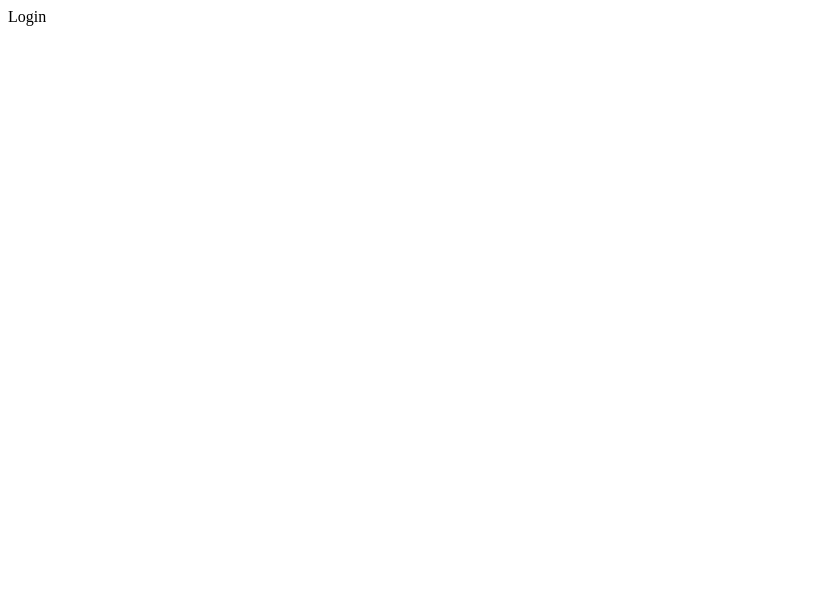
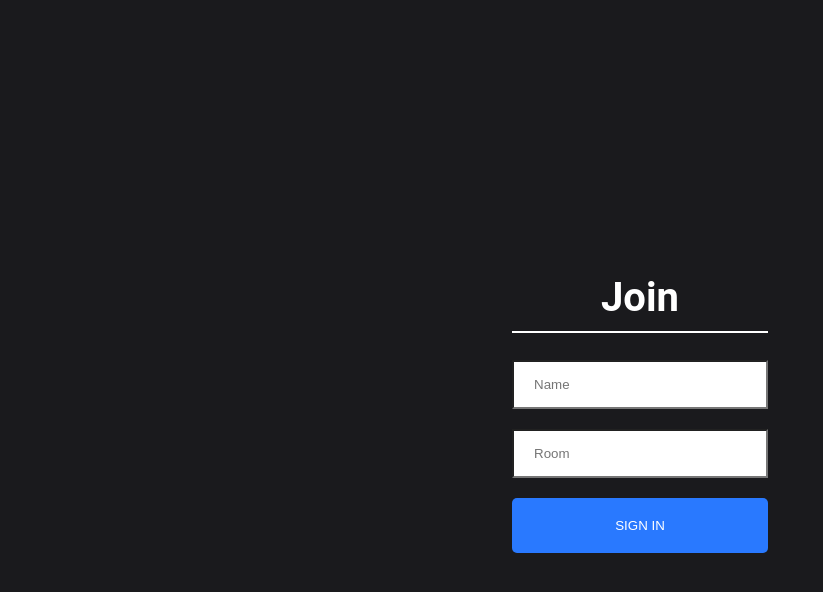
Before and after one commit to AliDemircix/chatAppWithSocket.io, a React (Create React App) app in the folder client/: page / in a window 1280 px wide. Shown: the top 592 px of the page, without its empty margins (0-823 px from the left). Built offline with nearby package versions, Linux system fonts and the light colour scheme.

Commit message:
Create a login page

```diff
--- a/client/src/App.js
+++ b/client/src/App.js
@@ -1,6 +1,6 @@
 import React from 'react';
 import { BrowserRouter, Route, Routes } from 'react-router-dom';
-import Login from './components/Login';
+import Join from './components/Join/Join';
 import Chat from './components/Chat';
 
 
@@ -9,7 +9,7 @@
     return (
       <BrowserRouter>
         <Routes>
-          <Route path='/' element={<Login/>} />
+          <Route path='/' element={<Join/>} />
           <Route path='/chat' element={<Chat/>}></Route>
         </Routes>
       </BrowserRouter>
--- /dev/null
+++ b/client/src/components/Join/Join.js
@@ -0,0 +1,22 @@
+import React, { useState } from 'react';
+import { Link } from 'react-router-dom';
+import './join.css';
+
+const Join = () => {
+  const [name,setName]= useState('');
+  const [room,setRoom]= useState('');
+  return (
+    <div className='joinOuterContainer'>
+      <div className='joinInnerContainer'>
+          <h1 className='heading'>Join</h1>
+          <div><input placeholder='Name' className='joinInput' type="text" onChange={(e)=> setName(e.target.value)}/></div>
+          <div><input placeholder='Room' className='joinInput mt-20' type="text" onChange={(e)=> setRoom(e.target.value)}/></div>
+          <Link onClick={e=> (!name || !room) ? e.preventDefault():null} to={`/chat?name=${name}&room=${room}`}>
+          <button className='button mt-20' type='submit'>Sign In</button>
+          </Link>
+      </div>
+      </div>
+  )
+}
+
+export default Join
--- /dev/null
+++ b/client/src/components/Join/join.css
@@ -0,0 +1,71 @@
+html, body {
+    font-family: 'Roboto', sans-serif;
+    padding: 0;
+    margin: 0;
+  }
+
+  #root {
+    height: 100vh;
+  }
+
+  * {
+    box-sizing: border-box;
+  }
+
+  .joinOuterContainer {
+    display: flex;
+    justify-content: center;
+    text-align: center;
+    height: 100vh;
+    align-items: center;
+    background-color: #1A1A1D;
+  }
+
+  .joinInnerContainer {
+    width: 20%;
+  }
+
+  .joinInput {
+    border-radius: 0;
+    padding: 15px 20px;
+    width: 100%;
+  }
+
+  .heading {
+    color: white;
+    font-size: 2.5em;
+    padding-bottom: 10px;
+    border-bottom: 2px solid white;
+  }
+
+  .button {
+      color: #fff !important;
+      text-transform: uppercase;
+      text-decoration: none;
+      background: #2979FF;
+      padding: 20px;
+      border-radius: 5px;
+      display: inline-block;
+      border: none;
+      width: 100%;
+  }
+
+  .mt-20 {
+    margin-top: 20px;
+  }
+
+  @media (min-width: 320px) and (max-width: 480px) {
+    .joinOuterContainer {
+      height: 100%;
+    }
+
+    .joinInnerContainer {
+      width: 90%;
+    }
+
+
+  }
+
+  button:focus {
+    outline: 0;
+  }
--- a/client/src/components/Login.js
+++ /dev/null
@@ -1,9 +0,0 @@
-import React from 'react'
-
-const Login = () => {
-  return (
-    <div>Login</div>
-  )
-}
-
-export default Login
```
Also changed, not shown: 2 other files (tests, documents, lock files or other folders).
